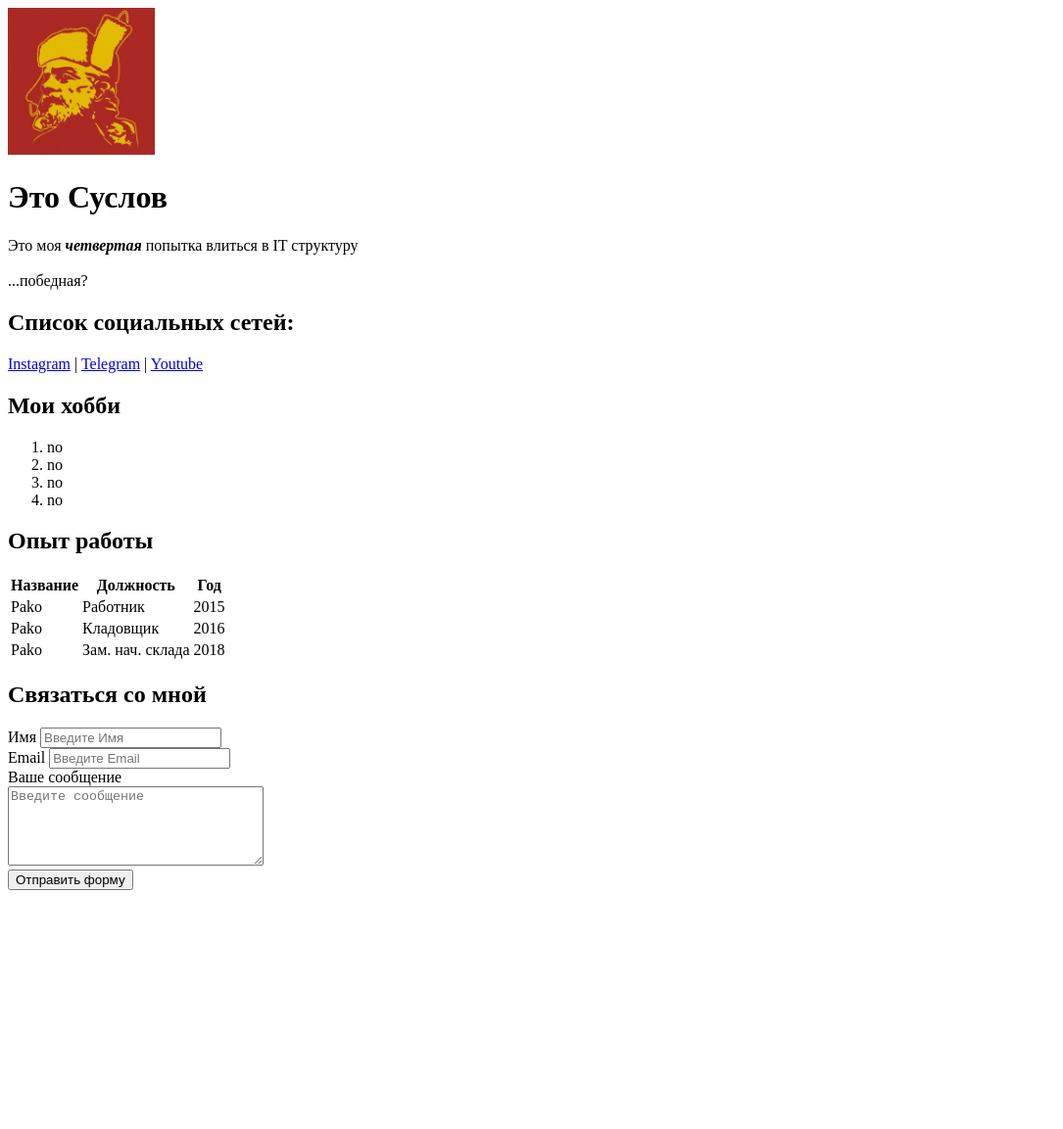
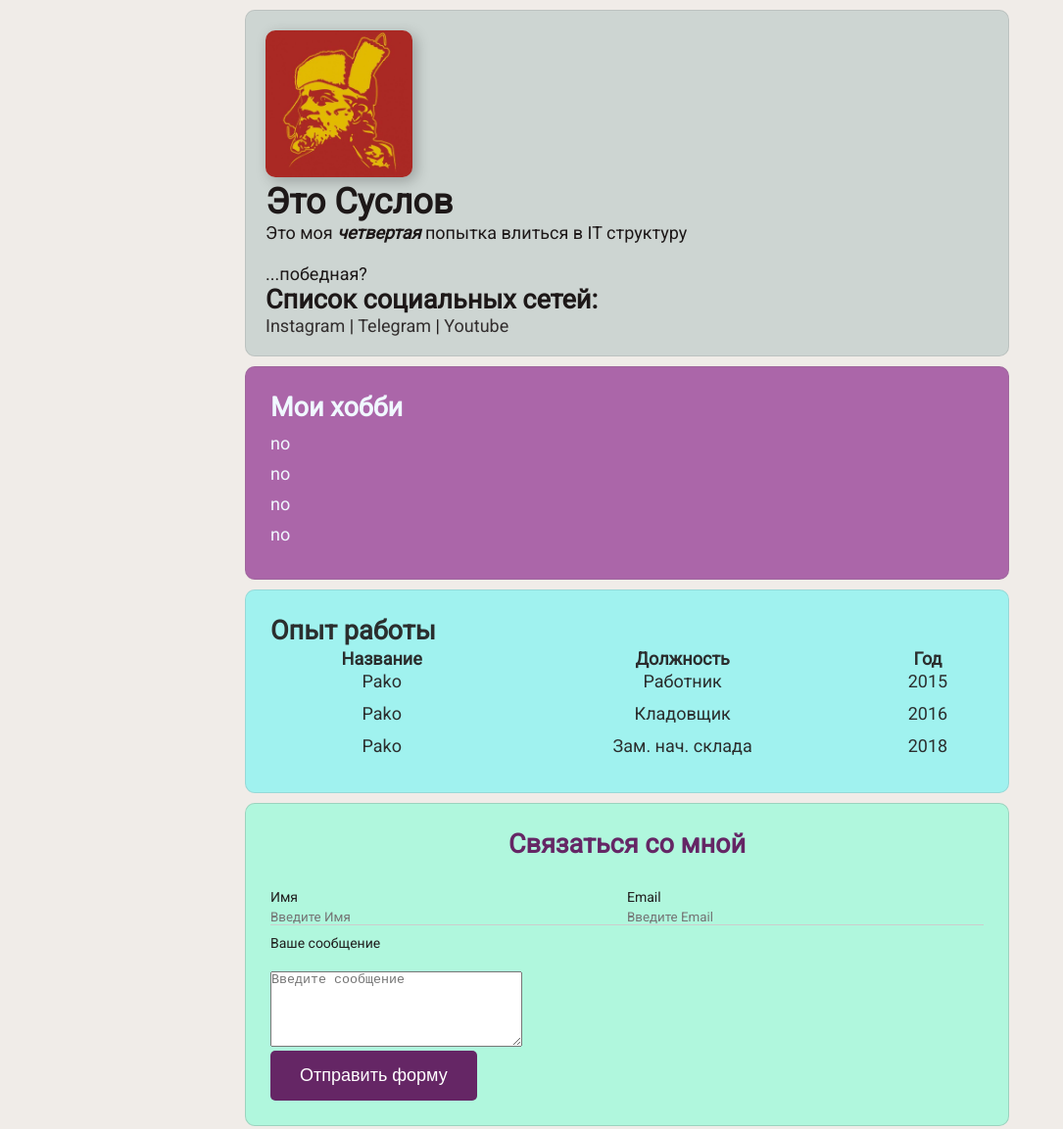
Before and after one commit to SBushiS/resume, a plain HTML site: page index.html in a window 1280 px wide. Shown: the whole page at 98% size, without its empty margins (0-1085 px from the left). Before the commit the page ends 917 px from the top, so only its background shows below. Drawn offline with Linux system fonts and the light colour scheme.

Commit message:
add styles

```diff
--- a/index.html
+++ b/index.html
@@ -1,5 +1,5 @@
 <!DOCTYPE html>
-<html lang="en">
+<html lang="ru">
 
 <head>
   <meta charset="UTF-8">
@@ -7,17 +7,18 @@
   <meta name="viewport" content="width=device-width, initial-scale=1.0">
   <meta name="keywords" content="portfolio, html, css">
   <meta name="description" content="Мини-портфолио с мини-описанием">
+  <link rel="stylesheet" href="style.css">
   <title>Обо мне</title>
 </head>
 
-<head>
+
+<body>
+  <div class="container">
+    <div class="header">
       <img src="photo.jpg" width="150" alt="Photo">
       <h1>Это Суслов</h1>
       <p>Это моя <strong><em>четвертая</em></strong> попытка влиться в IT структуру <br><br>...победная?</p>
-</head>
 
-<body>
-  <div>
       <h2>Список социальных сетей:</h2>
       <a href="google.com" target="_blank">Instagram</a>
       |
@@ -25,16 +26,18 @@
       |
       <a href="google.com" target="_blank">Youtube</a>
     </div>
-  <div>
+    <div class="card_01">
       <h2>Мои хобби</h2>
-    <ol>
+      <ol class="card_012">
         <li>no</li>
         <li>no</li>
         <li>no</li>
         <li>no</li>
       </ol>
+    </div>
+    <div class="card_02">
       <h2>Опыт работы</h2>
-    <table>
+      <table class="table">
         <thead>
           <tr>
             <th>Название</th>
@@ -64,27 +67,33 @@
 
 
 
+
     <footer>
+
+      <form action="/" class="form">
         <h2>Связаться со мной </h2>
-    <form>
-      <div>
+        <div class="form_row">
+          <div class="form_group">
             <label for="name"> Имя</label>
             <input type="name" id="name" placeholder="Введите Имя">
           </div>
-      <div>
+          <div class="form_group">
             <label for="email"> Email</label>
             <input type="email" id="email" placeholder="Введите Email">
           </div>
-      <div>
+        </div>
+        <div class="form_group">
           <label for="text"> Ваше сообщение</label>
           <br>
           <textarea id="text" cols="30" rows="5" placeholder="Введите сообщение"></textarea>
         </div>
-      <button type="submit">Отправить форму</button>
+
+        <button class="btn" type="submit">Отправить форму</button>
 
       </form>
     </footer>
-
+  </div>
 </body>
 
+
 </html>
--- /dev/null
+++ b/style.css
@@ -0,0 +1,164 @@
+@import url('https://fonts.googleapis.com/css2?family=Inter:wght@300;400;600;700&family=Roboto&display=swap');
+
+* {
+  margin: 0;
+  padding: 0;
+}
+
+.container {
+  max-width: 800px;
+  margin: auto;
+}
+
+.header {
+  background: rgba(101, 144, 144, 0.246);
+  color: rgb(29, 24, 24);
+  padding: 20px;
+margin-top: 15px;
+margin: 10px;
+border: 0.5px solid rgba(98, 98, 98, 0.171);
+border-radius: 10px;
+}
+.header img {
+  border-radius: 10px;
+  box-shadow: 4px 4px 14px rgba(0, 0, 0, 0.25);
+}
+
+.header a {
+  color: rgb(51, 47, 47);
+  text-decoration: none;
+
+}
+
+a:hover {
+  color: #652665;
+}
+
+/* a:visited {
+  color: red;
+} */
+
+a:active {
+  color: aqua;
+}
+
+body {
+  font-family: 'Roboto';
+  font-size: 18px;
+  font-weight: 400;
+  background-color: rgb(240, 236, 232);
+  color: #652665;
+}
+
+
+
+.card_01 {
+ background-color: #943994be;
+color: aliceblue;
+border: 0.5px solid rgba(98, 98, 98, 0.171);
+border-radius: 10px;
+padding: 25px;
+  margin: 10px;
+}
+
+.card_012 {
+  margin: 0;
+  padding: 0;
+  list-style: none;
+}
+.card_012 li {
+margin-bottom: 10px;
+margin-top: 10px;
+}
+
+
+.card_02 {
+  background-color: rgba(0, 255, 255, 0.335);
+  color: rgb(43, 46, 46);
+  border: 0.5px solid rgba(98, 98, 98, 0.171);
+  border-radius: 10px;
+  padding: 25px;
+  margin: 10px;
+}
+
+.table {
+width: 100%;
+}
+
+.table td {
+  text-align: center;
+  padding-bottom: 10px;
+}
+
+.table td:hover {
+background: #652665;
+color: aliceblue;
+}
+
+/* .table tr:nth-child(2) {
+  background: #4f51e0;
+
+} */
+
+
+footer {
+  border: 0.5px solid rgba(53, 51, 51, 0.171);
+  border-radius: 10px;
+  background: rgba(127, 255, 212, 0.555);
+  margin-bottom: 15px;
+  padding: 25px;
+  margin: 10px;
+}
+footer h2 {
+  text-align: center;
+  margin-bottom: 30px;
+}
+.btn {
+  background: #652665;
+  padding: 15px 30px;
+  color: white;
+  font-size: 18px;
+  border: none;
+  cursor: pointer;
+  border-radius: 5px;
+}
+
+.btn:hover {
+  opacity: 0.8;
+}
+
+.form_group  label{
+  display: block;
+  font-size: 14px;
+  color: rgb(32, 31, 30);
+}
+
+
+.form_row .form_group {
+/* display: inline-block; */
+width: 50%;
+/* width: calc(50%-20px); */
+}
+
+.form_row .form_group:last-child {
+  margin-right: 0;
+}
+
+
+
+.form_row {
+  margin-bottom: 10px;
+display: flex;
+}
+
+.form_group input, form_group textarea {
+width: 100%;
+box-sizing: border-box;
+border:  none;
+background: transparent;
+border-bottom: 1px solid #ccc;
+color: #000;
+padding: 15px 0 10 px;
+outline: none;
+font-family: inherit;
+}
```
Lines whose indentation alone changed are shown as unchanged.
